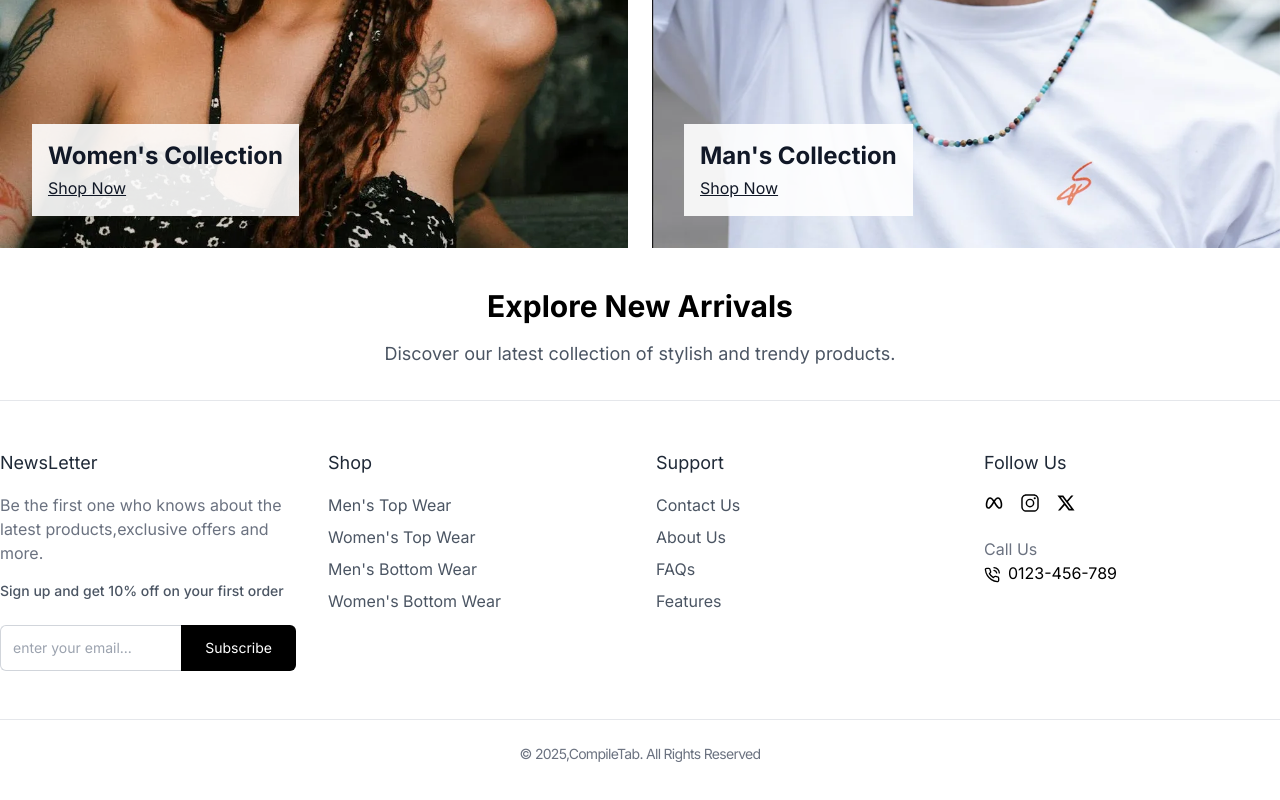
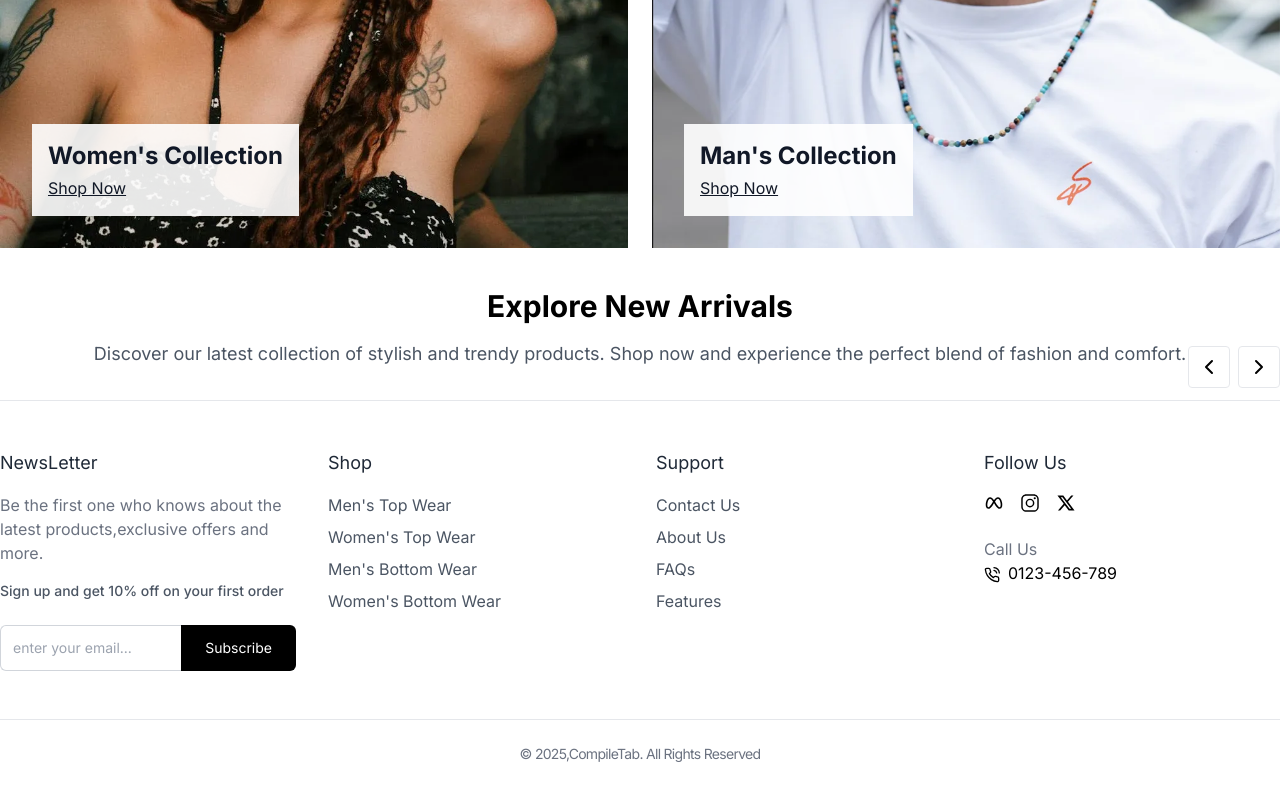
Before and after one commit to HAONANTAO/E-Commerce-Rabbit, a React (Vite) app in the folder frontend/: page / in a window 1280 px wide. Shown: the part 1359-2159 px from the top of the page. Built offline with nearby package versions, Linux system fonts and the light colour scheme.

Commit message:
next arrival section of scroll

```diff
--- a/frontend/src/components/Products/NewArrivals.jsx
+++ b/frontend/src/components/Products/NewArrivals.jsx
@@ -1,92 +1,31 @@
+/*
+ * @Date: 2025-04-26 19:23:01
+ * @LastEditors: 陶浩南 taoaaron5@gmail.com
+ * @LastEditTime: 2025-04-26 19:36:25
+ * @FilePath: /E-Commerce-Rabbit/frontend/src/components/Products/NewArrivals.jsx
+ */
 import React from "react";
-
+import { FiChevronLeft, FiChevronRight } from "react-icons/fi";
+import { newProducts } from "../../utils/mockdb";
 const NewArrivals = () => {
-  const newProducts = [
-    {
-      _id: 1,
-      name: "Stylish Jacket",
-      price: 120,
-      images: [
-        {
-          url: "https://piscum.photos/500/500/random=1",
-          altText: "Stylish Jacket",
-        },
-      ],
-    },
-    {
-      _id: 2,
-      name: "Stylish Jacket",
-      price: 120,
-      images: [
-        {
-          url: "https://piscum.photos/500/500/random=2",
-          altText: "Stylish Jacket",
-        },
-      ],
-    },
-    {
-      _id: 3,
-      name: "Stylish Jacket",
-      price: 120,
-      images: [
-        {
-          url: "https://piscum.photos/500/500/random=3",
-          altText: "Stylish Jacket",
-        },
-      ],
-    },
-    {
-      _id: 4,
-      name: "Stylish Jacket",
-      price: 120,
-      images: [
-        {
-          url: "https://piscum.photos/500/500/random=4",
-          altText: "Stylish Jacket",
-        },
-      ],
-    },
-    {
-      _id: 5,
-      name: "Stylish Jacket",
-      price: 120,
-      images: [
-        {
-          url: "https://piscum.photos/500/500/random=5",
-          altText: "Stylish Jacket",
-        },
-      ],
-    },
-    {
-      _id: 6,
-      name: "Stylish Jacket",
-      price: 120,
-      images: [
-        {
-          url: "https://piscum.photos/500/500/random=6",
-          altText: "Stylish Jacket",
-        },
-      ],
-    },
-    {
-      _id: 7,
-      name: "Stylish Jacket",
-      price: 120,
-      images: [
-        {
-          url: "https://piscum.photos/500/500/random=7",
-          altText: "Stylish Jacket",
-        },
-      ],
-    },
-  ];
   return (
     <section>
       <div className="container relative mx-auto mt-10 text-center">
         <h2 className="mb-4 text-3xl font-bold">Explore New Arrivals</h2>
         <p className="mb-8 text-lg text-gray-600">
-          Discover our latest collection of stylish and trendy products.
+          Discover our latest collection of stylish and trendy products. Shop
+          now and experience the perfect blend of fashion and comfort.
         </p>
+
+        {/* scroll button */}
+        <div className="flex absolute right-0 bottom-[-20px] space-x-2">
+          <button className="p-2 text-black bg-white rounded border">
+            <FiChevronLeft className="text-2xl" />
+          </button>
+          <button className="p-2 text-black bg-white rounded border">
+            <FiChevronRight className="text-2xl" />
+          </button>
+        </div>
       </div>
     </section>
   );
--- /dev/null
+++ b/frontend/src/utils/mockdb.js
@@ -0,0 +1,80 @@
+// new arrivals mock data
+export const newProducts = [
+  {
+    _id: 1,
+    name: "Stylish Jacket",
+    price: 120,
+    images: [
+      {
+        url: "https://piscum.photos/500/500/random=1",
+        altText: "Stylish Jacket",
+      },
+    ],
+  },
+  {
+    _id: 2,
+    name: "Stylish Jacket",
+    price: 120,
+    images: [
+      {
+        url: "https://piscum.photos/500/500/random=2",
+        altText: "Stylish Jacket",
+      },
+    ],
+  },
+  {
+    _id: 3,
+    name: "Stylish Jacket",
+    price: 120,
+    images: [
+      {
+        url: "https://piscum.photos/500/500/random=3",
+        altText: "Stylish Jacket",
+      },
+    ],
+  },
+  {
+    _id: 4,
+    name: "Stylish Jacket",
+    price: 120,
+    images: [
+      {
+        url: "https://piscum.photos/500/500/random=4",
+        altText: "Stylish Jacket",
+      },
+    ],
+  },
+  {
+    _id: 5,
+    name: "Stylish Jacket",
+    price: 120,
+    images: [
+      {
+        url: "https://piscum.photos/500/500/random=5",
+        altText: "Stylish Jacket",
+      },
+    ],
+  },
+  {
+    _id: 6,
+    name: "Stylish Jacket",
+    price: 120,
+    images: [
+      {
+        url: "https://piscum.photos/500/500/random=6",
+        altText: "Stylish Jacket",
+      },
+    ],
+  },
+  {
+    _id: 7,
+    name: "Stylish Jacket",
+    price: 120,
+    images: [
+      {
+        url: "https://piscum.photos/500/500/random=7",
+        altText: "Stylish Jacket",
+      },
+    ],
+  },
+];
```
